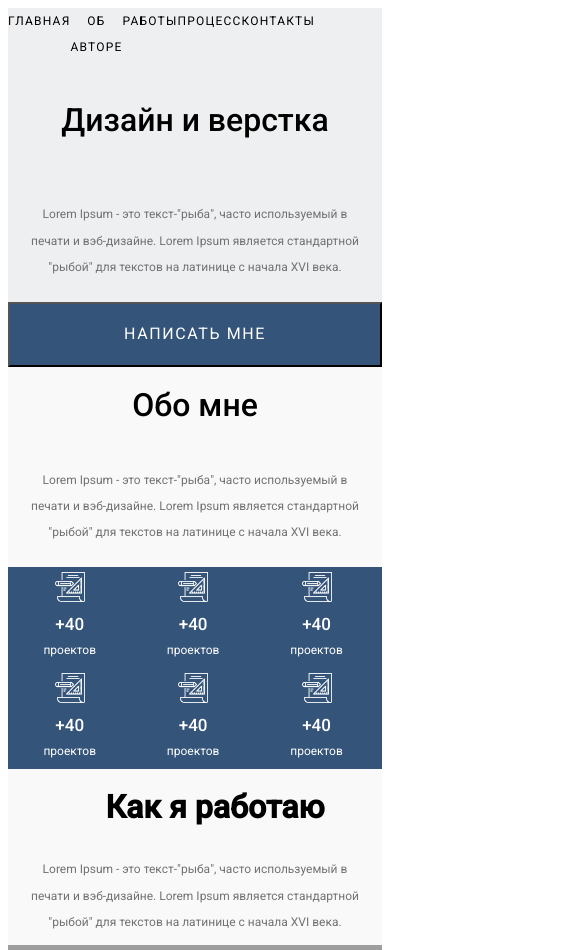
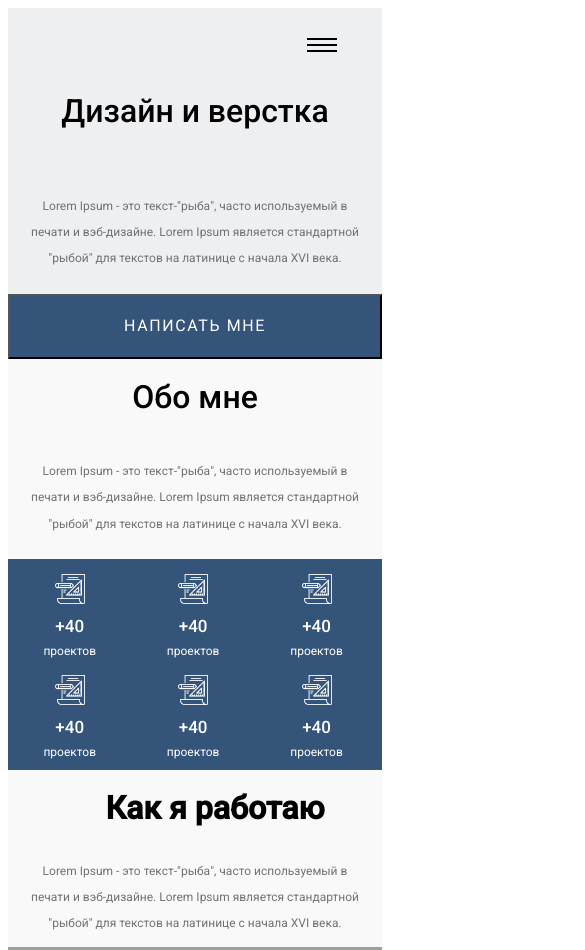
Before and after one commit to ZhannaSkaraieva/-Simple-Site-Responsive, a plain HTML site: page index.html in a window 390 px wide. Shown: the top 950 px of the page, 585 px wide, since content can reach past the window. Drawn offline with Linux system fonts and the light colour scheme; grey boxes are pictures that could not be loaded.

Commit message:
add hamburger

```diff
--- a/index.html
+++ b/index.html
@@ -16,10 +16,18 @@
   </head>
   <body>
     <!--Wrapper-->
+
     <div class="Wrapper">
       <!--Header-->
-      <section class="section-page">
+
       <header class="Header">
+        <div class="Header-hamburger">
+          <div class="hamburger">
+            <span></span>
+            <span></span>
+            <span></span>
+          </div>
+        </div>
         <nav>
           <ul class="Menu-list">
             <li class="item1"><a href="#">ГЛАВНАЯ</a></li>
@@ -35,15 +43,14 @@
         <div class="Header-content">
           <p>
             Lorem Ipsum - это текст-"рыба", часто используемый в печати и
-              вэб-дизайне. Lorem Ipsum является стандартной "рыбой" для текстов
-              на латинице с начала XVI века.
+            вэб-дизайне. Lorem Ipsum является стандартной "рыбой" для текстов на
+            латинице с начала XVI века.
           </p>
         </div>
         <div class="Header-button">
           <button class="button">НАПИСАТЬ МНЕ</button>
         </div>
       </header>
-      </section>
 
       <!--Free content-->
 
--- a/style.css
+++ b/style.css
@@ -664,15 +664,29 @@ a {
   align-content:center;
   justify-content:center;
 }
-.Menu-list {
-  width: 100px;
+nav {
+  display: none;
+}
+.Header-hamburger {
+  width: 100%;
   height: auto;
-  margin: 0px;
+  margin-top: 30px;
   padding: 0px;
-  font-size: 12px;
-  text-align: center;
-  display: flex;
-  justify-content: space-between;
+  padding-left: 80%;
+
+}
+.hamburger {
+  width: 30px;
+  top: 40px;
+  right: 30px;
+  height: 14px;
+}
+span {
+  width: 100%;
+  height: 2px;
+  display: block;
+  background: black;
+  margin-bottom: 4px;
 }
 .Header-title-main {
   width: 100%;
@@ -745,6 +759,7 @@ a {
   width: 100%;
   height: auto;
   margin: 0px;
+  padding-top: 10px;
   display: flex;
   flex-direction:row;
   flex-wrap: wrap;
```
Lines whose indentation alone changed are shown as unchanged.
